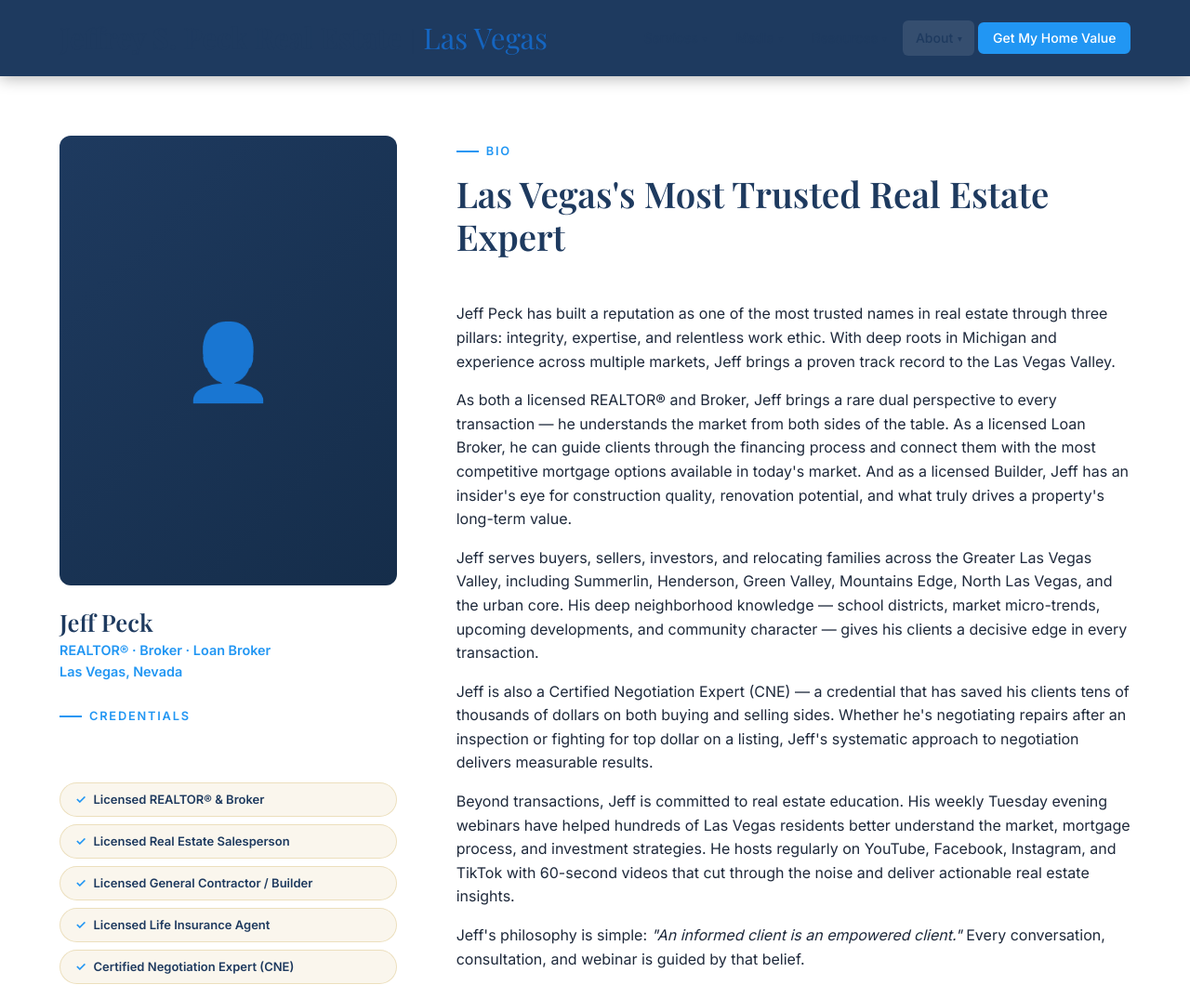
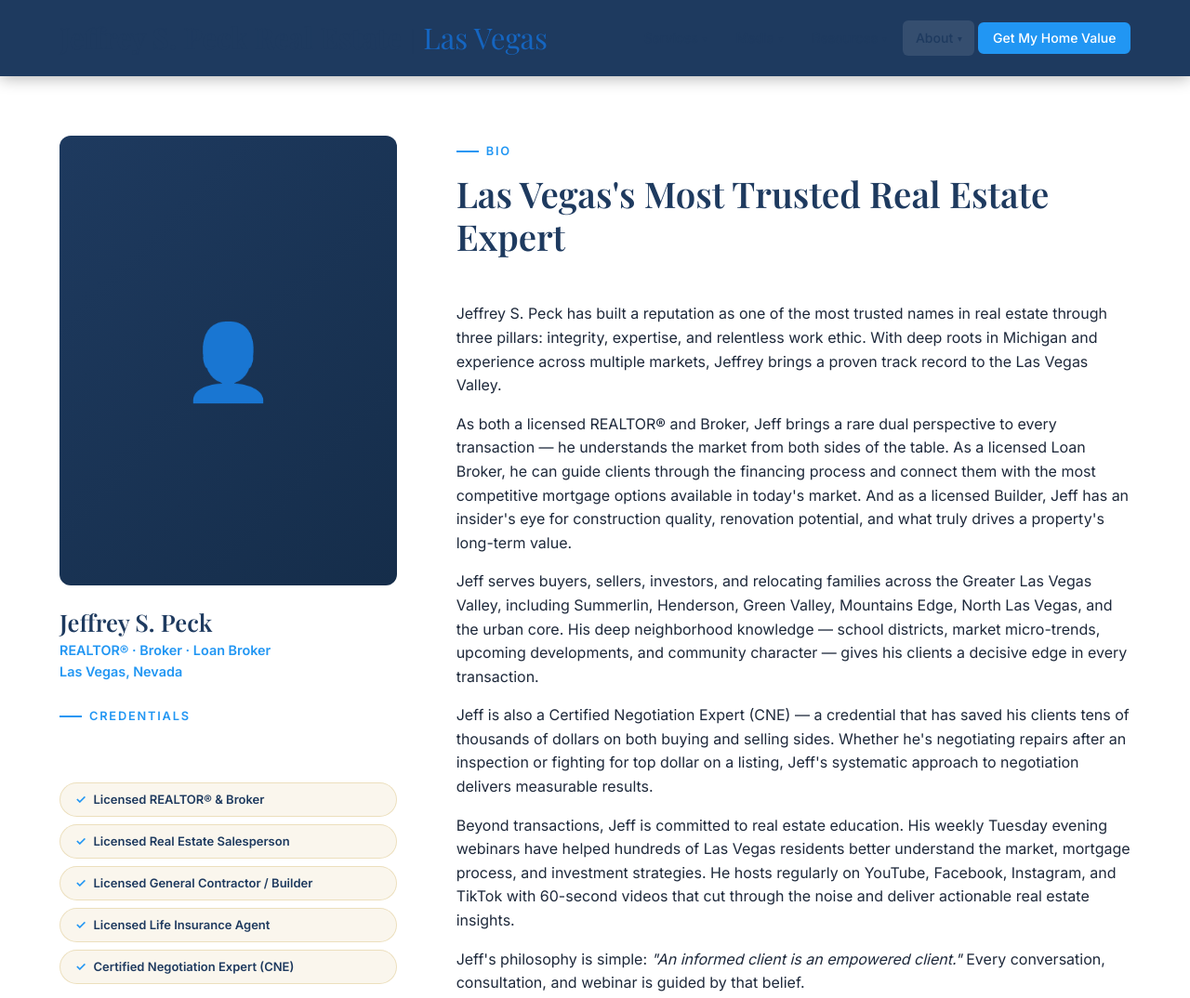
Before and after one commit to jwlav-hub/jspeckrealestate, a plain HTML site: page site/about.html in a window 1280 px wide. Shown: the top 1074 px of the page at 93% size. Drawn offline with nearby package versions, Linux system fonts and the light colour scheme.

Commit message:
Update name to Jeffrey S. Peck in footer, about page, and home blurb
- Footer copyright: Jeff Peck Real Estate -> Jeffrey S. Peck Real Estate (all pages)
- about.html: name heading and bio paragraph updated
- index.html: About section eyebrow and intro paragraph updated

Co-Authored-By: Claude Sonnet 4.6 <noreply@anthropic.com>

```diff
--- a/site/about.html
+++ b/site/about.html
@@ -92,7 +92,7 @@
       <div>
         <div style="background:linear-gradient(135deg, var(--navy) 0%, var(--navy-mid) 100%); border-radius:var(--radius-lg); aspect-ratio:3/4; display:flex; align-items:center; justify-content:center; font-size:5rem; margin-bottom:1.5rem;" role="img" aria-label="Jeff Peck headshot placeholder">👤</div>
 
-        <h3 style="margin-bottom:.25rem;">Jeff Peck</h3>
+        <h3 style="margin-bottom:.25rem;">Jeffrey S. Peck</h3>
         <p style="color:var(--gold); font-weight:600; font-size:.9rem; margin-bottom:1.25rem;">REALTOR® · Broker · Loan Broker<br>Las Vegas, Nevada</p>
 
         <div class="section-heading">
@@ -123,7 +123,7 @@
           <h2 id="bio-heading">Las Vegas's Most Trusted Real Estate Expert</h2>
         </div>
 
-        <p>Jeff Peck has built a reputation as one of the most trusted names in real estate through three pillars: integrity, expertise, and relentless work ethic. With deep roots in Michigan and experience across multiple markets, Jeff brings a proven track record to the Las Vegas Valley.</p>
+        <p>Jeffrey S. Peck has built a reputation as one of the most trusted names in real estate through three pillars: integrity, expertise, and relentless work ethic. With deep roots in Michigan and experience across multiple markets, Jeffrey brings a proven track record to the Las Vegas Valley.</p>
 
         <p>As both a licensed REALTOR® and Broker, Jeff brings a rare dual perspective to every transaction — he understands the market from both sides of the table. As a licensed Loan Broker, he can guide clients through the financing process and connect them with the most competitive mortgage options available in today's market. And as a licensed Builder, Jeff has an insider's eye for construction quality, renovation potential, and what truly drives a property's long-term value.</p>
 
@@ -265,7 +265,7 @@
         <div class="eho-mark" role="img" aria-label="Equal Housing Opportunity"><div class="eho-box" aria-hidden="true">⌂</div>Equal Housing Opportunity</div>
         <span class="footer-license">Nevada RE License # [TBD] · NMLS # [TBD]</span>
       </div>
-      <p>© 2026 Jeff Peck Real Estate. All rights reserved.</p>
+      <p>© 2026 Jeffrey S. Peck Real Estate. All rights reserved.</p>
     </div>
   </div>
 </footer>
```
Also changed, not shown: site/buyers.html (+1 -1 lines), site/communities.html (+1 -1 lines), site/contact.html (+1 -1 lines), site/index.html (+3 -3 lines), site/investors.html (+1 -1 lines), site/media.html (+1 -1 lines), site/mortgage-broker.html (+1 -1 lines), site/property-search.html (+1 -1 lines), site/sellers.html (+1 -1 lines), site/vendors.html (+1 -1 lines).
